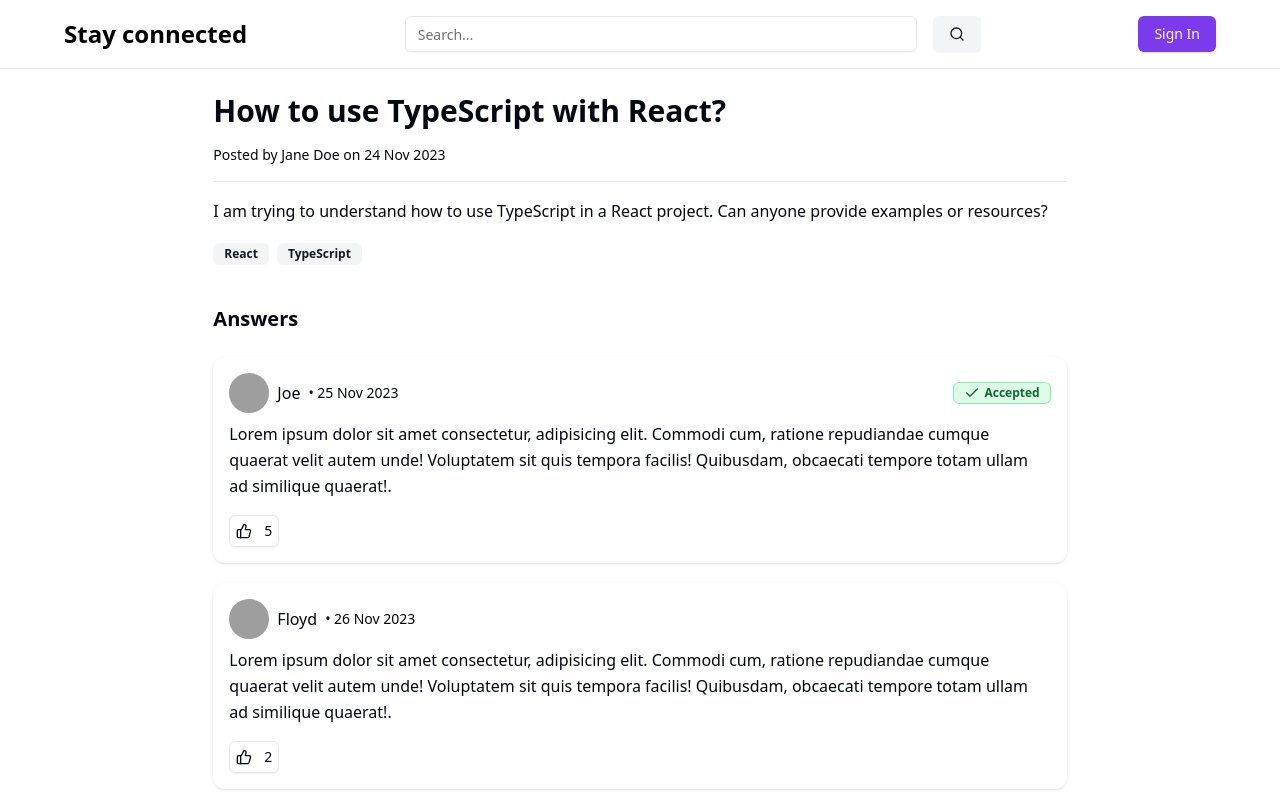
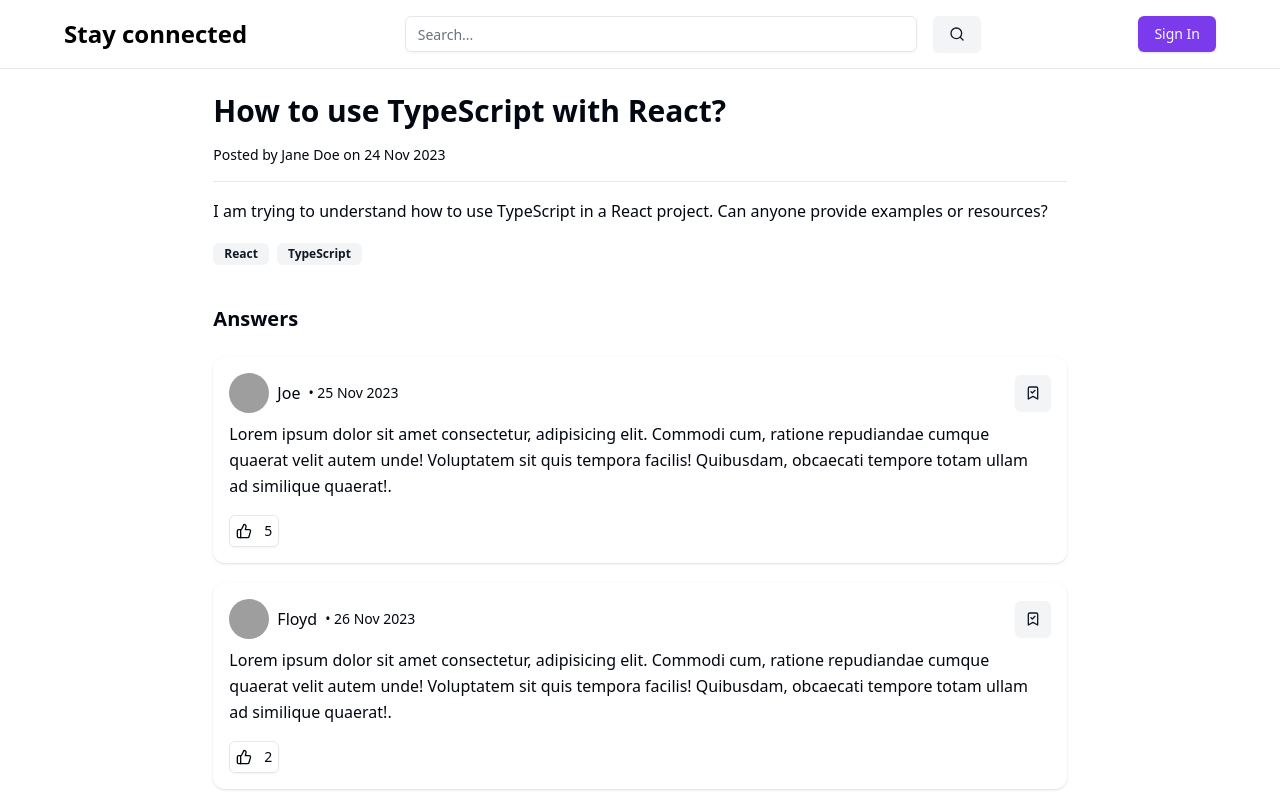
Before and after one commit to tsamkharadze/stayconnected, a React (Vite) app: page /question in a window 1280 px wide. Shown: the top 800 px of the page. Built offline with nearby package versions, Linux system fonts and the light colour scheme; grey boxes are pictures that could not be loaded.

Commit message:
working on implementing accepted status on authorized user

```diff
--- a/src/pages/question-page/components/single-answer/single-answer.tsx
+++ b/src/pages/question-page/components/single-answer/single-answer.tsx
@@ -1,17 +1,21 @@
 import { Card, CardContent } from '@/components/ui/card';
 import { Toggle } from '@/components/ui/toggle';
-import { ThumbsUp, Check } from 'lucide-react';
+import { ThumbsUp, Check, BookmarkCheck } from 'lucide-react';
 import { Avatar, AvatarFallback, AvatarImage } from '@/components/ui/avatar';
 import { SingleAnswerProps } from '@/pages/question-page/components/single-answer/signle-answer.types';
 import { Badge } from '@/components/ui/badge';
+import { Button } from '@/components/ui/button';
 
 const SingleAnswer: React.FC<SingleAnswerProps> = ({
-  username = 'Triapka',
-  date = '24 Nov 2013',
-  content = 'Lorem ipsum dolor sit amet consectetur, adipisicing elit. Commodi cum, ratione repudiandae cumque quaerat velit autem unde! Voluptatem sit quis tempora facilis! Quibusdam, obcaecati tempore totam ullam ad similique quaerat!',
-  votes = 1,
-  isAccepted = true,
+  username,
+  date,
+  content,
+  votes,
+  isAccepted,
 }) => {
+  const isAuthorized = true;
+  const isThereCorrectAnswerFromAnswers = false;
+
   return (
     <Card className='w-full border-none bg-background text-foreground'>
       <CardContent className='space-y-2 p-4'>
@@ -26,13 +30,10 @@ const SingleAnswer: React.FC<SingleAnswerProps> = ({
             </div>
             <span className='text-sm'>• {date}</span>
           </div>
-          {isAccepted && (
-            <Badge
-              variant='outline'
-              className='border-green-300 bg-green-100 text-green-800'
-            >
-              <Check className='mr-1 h-4 w-4' /> Accepted
-            </Badge>
+          {isAuthorized && !isThereCorrectAnswerFromAnswers && (
+            <Button size='icon' variant='secondary'>
+              <BookmarkCheck />
+            </Button>
           )}
         </div>
 
```
